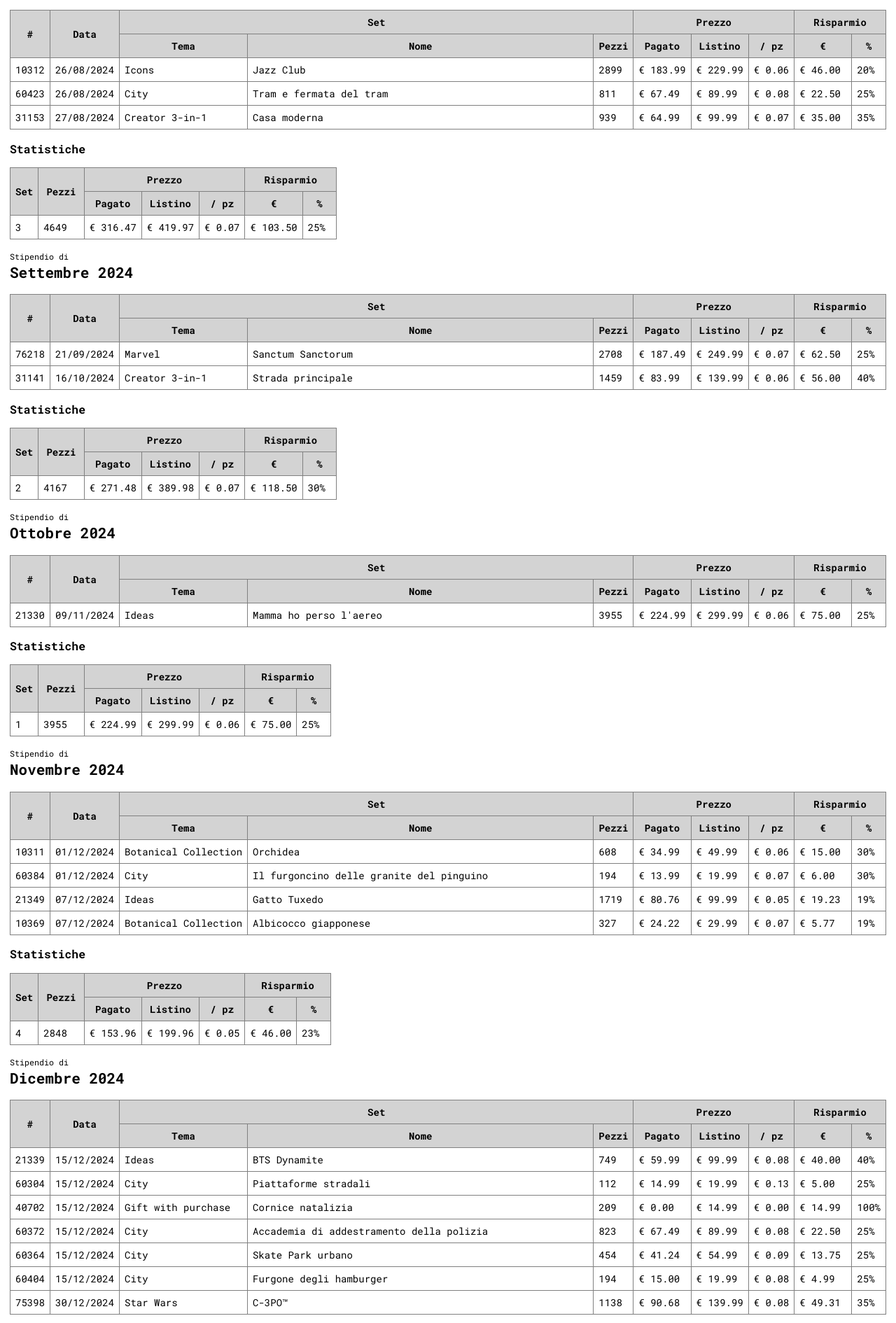
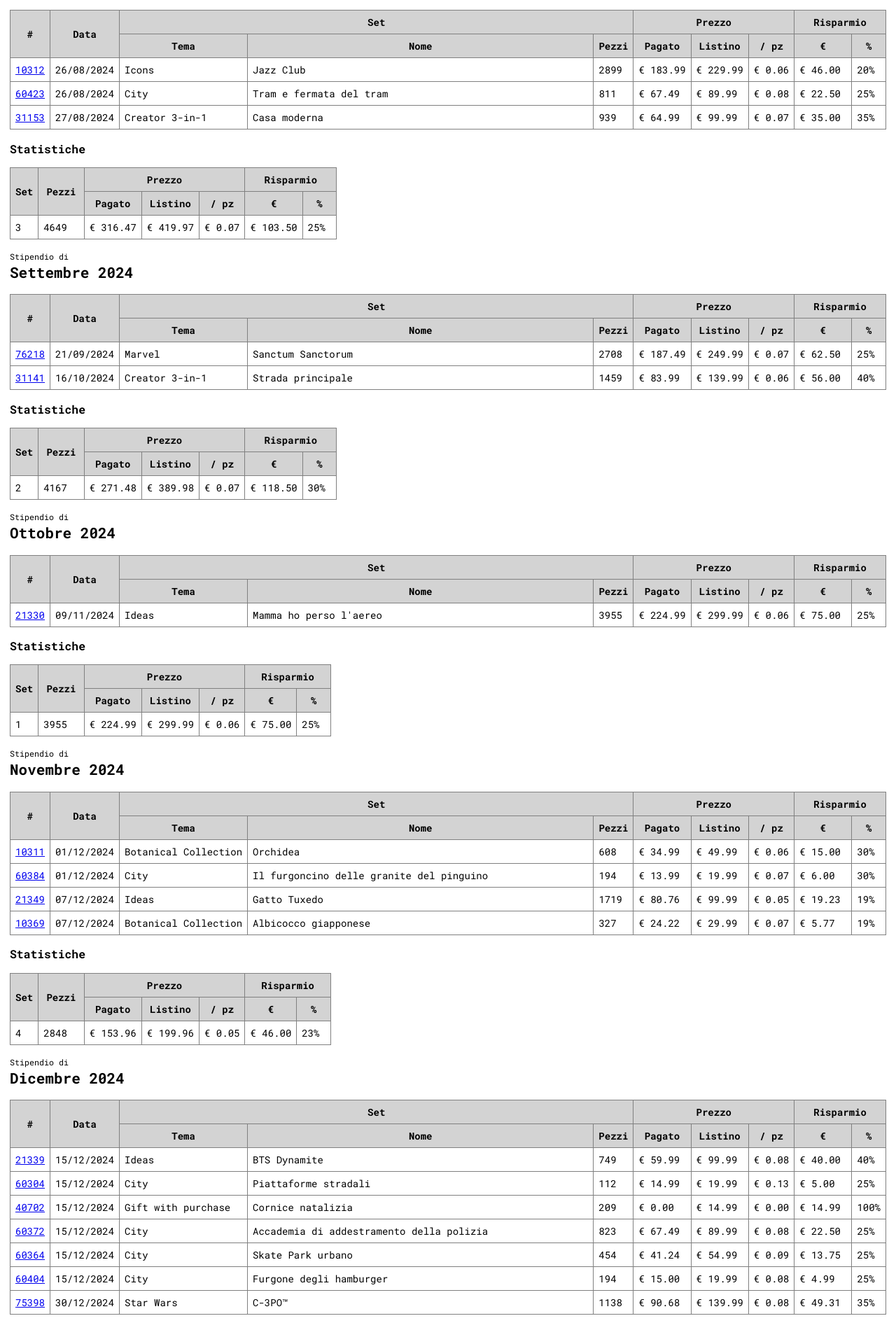
Before and after one commit to alex-sandri/lego-collection, a plain HTML site: page index.html in a window 1280 px wide. Shown: the part 670-2560 px from the top of the page at 70% size. Drawn offline with Linux system fonts and the light colour scheme.

Commit message:
aggiunto collegamento al sito lego

```diff
--- a/index.html
+++ b/index.html
@@ -74,7 +74,12 @@
         <tbody>
 
           <tr>
-            <td>60362</td>
+            <td>
+              <a href="https://www.lego.com/it-it/search?q=60362"
+                target="_blank">
+                60362
+              </a>
+            </td>
             <td>12/08/2024</td>
             <td>City</td>
             <td>Autolavaggio</td>
@@ -87,7 +92,12 @@
           </tr>
 
           <tr>
-            <td>60363</td>
+            <td>
+              <a href="https://www.lego.com/it-it/search?q=60363"
+                target="_blank">
+                60363
+              </a>
+            </td>
             <td>12/08/2024</td>
             <td>City</td>
             <td>Gelateria</td>
@@ -160,7 +170,12 @@
         <tbody>
 
           <tr>
-            <td>10312</td>
+            <td>
+              <a href="https://www.lego.com/it-it/search?q=10312"
+                target="_blank">
+                10312
+              </a>
+            </td>
             <td>26/08/2024</td>
             <td>Icons</td>
             <td>Jazz Club</td>
@@ -173,7 +188,12 @@
           </tr>
 
           <tr>
-            <td>60423</td>
+            <td>
+              <a href="https://www.lego.com/it-it/search?q=60423"
+                target="_blank">
+                60423
+              </a>
+            </td>
             <td>26/08/2024</td>
             <td>City</td>
             <td>Tram e fermata del tram</td>
@@ -186,7 +206,12 @@
           </tr>
 
           <tr>
-            <td>31153</td>
+            <td>
+              <a href="https://www.lego.com/it-it/search?q=31153"
+                target="_blank">
+                31153
+              </a>
+            </td>
             <td>27/08/2024</td>
             <td>Creator 3-in-1</td>
             <td>Casa moderna</td>
@@ -259,7 +284,12 @@
         <tbody>
 
           <tr>
-            <td>76218</td>
+            <td>
+              <a href="https://www.lego.com/it-it/search?q=76218"
+                target="_blank">
+                76218
+              </a>
+            </td>
             <td>21/09/2024</td>
             <td>Marvel</td>
             <td>Sanctum Sanctorum</td>
@@ -272,7 +302,12 @@
           </tr>
 
           <tr>
-            <td>31141</td>
+            <td>
+              <a href="https://www.lego.com/it-it/search?q=31141"
+                target="_blank">
+                31141
+              </a>
+            </td>
             <td>16/10/2024</td>
             <td>Creator 3-in-1</td>
             <td>Strada principale</td>
@@ -345,7 +380,12 @@
         <tbody>
 
           <tr>
-            <td>21330</td>
+            <td>
+              <a href="https://www.lego.com/it-it/search?q=21330"
+                target="_blank">
+                21330
+              </a>
+            </td>
             <td>09/11/2024</td>
             <td>Ideas</td>
             <td>Mamma ho perso l'aereo</td>
@@ -418,7 +458,12 @@
         <tbody>
 
           <tr>
-            <td>10311</td>
+            <td>
+              <a href="https://www.lego.com/it-it/search?q=10311"
+                target="_blank">
+                10311
+              </a>
+            </td>
             <td>01/12/2024</td>
             <td>Botanical Collection</td>
             <td>Orchidea</td>
@@ -431,7 +476,12 @@
           </tr>
 
           <tr>
-            <td>60384</td>
+            <td>
+              <a href="https://www.lego.com/it-it/search?q=60384"
+                target="_blank">
+                60384
+              </a>
+            </td>
             <td>01/12/2024</td>
             <td>City</td>
             <td>Il furgoncino delle granite del pinguino</td>
@@ -444,7 +494,12 @@
           </tr>
 
           <tr>
-            <td>21349</td>
+            <td>
+              <a href="https://www.lego.com/it-it/search?q=21349"
+                target="_blank">
+                21349
+              </a>
+            </td>
             <td>07/12/2024</td>
             <td>Ideas</td>
             <td>Gatto Tuxedo</td>
@@ -457,7 +512,12 @@
           </tr>
 
           <tr>
-            <td>10369</td>
+            <td>
+              <a href="https://www.lego.com/it-it/search?q=10369"
+                target="_blank">
+                10369
+              </a>
+            </td>
             <td>07/12/2024</td>
             <td>Botanical Collection</td>
             <td>Albicocco giapponese</td>
@@ -530,7 +590,12 @@
         <tbody>
 
           <tr>
-            <td>21339</td>
+            <td>
+              <a href="https://www.lego.com/it-it/search?q=21339"
+                target="_blank">
+                21339
+              </a>
+            </td>
             <td>15/12/2024</td>
             <td>Ideas</td>
             <td>BTS Dynamite</td>
@@ -543,7 +608,12 @@
           </tr>
 
           <tr>
-            <td>60304</td>
+            <td>
+              <a href="https://www.lego.com/it-it/search?q=60304"
+                target="_blank">
+                60304
+              </a>
+            </td>
             <td>15/12/2024</td>
             <td>City</td>
             <td>Piattaforme stradali</td>
@@ -556,7 +626,12 @@
           </tr>
 
           <tr>
-            <td>40702</td>
+            <td>
+              <a href="https://www.lego.com/it-it/search?q=40702"
+                target="_blank">
+                40702
+              </a>
+            </td>
             <td>15/12/2024</td>
             <td>Gift with purchase</td>
             <td>Cornice natalizia</td>
@@ -569,7 +644,12 @@
           </tr>
 
           <tr>
-            <td>60372</td>
+            <td>
+              <a href="https://www.lego.com/it-it/search?q=60372"
+                target="_blank">
+                60372
+              </a>
+            </td>
             <td>15/12/2024</td>
             <td>City</td>
             <td>Accademia di addestramento della polizia</td>
@@ -582,7 +662,12 @@
           </tr>
 
           <tr>
-            <td>60364</td>
+            <td>
+              <a href="https://www.lego.com/it-it/search?q=60364"
+                target="_blank">
+                60364
+              </a>
+            </td>
             <td>15/12/2024</td>
             <td>City</td>
             <td>Skate Park urbano</td>
@@ -595,7 +680,12 @@
           </tr>
 
           <tr>
-            <td>60404</td>
+            <td>
+              <a href="https://www.lego.com/it-it/search?q=60404"
+                target="_blank">
+                60404
+              </a>
+            </td>
             <td>15/12/2024</td>
             <td>City</td>
             <td>Furgone degli hamburger</td>
@@ -608,7 +698,12 @@
           </tr>
 
           <tr>
-            <td>75398</td>
+            <td>
+              <a href="https://www.lego.com/it-it/search?q=75398"
+                target="_blank">
+                75398
+              </a>
+            </td>
             <td>30/12/2024</td>
             <td>Star Wars</td>
             <td>C-3PO™</td>
```
Also changed, not shown: template/index.html (+6 -1 lines).
